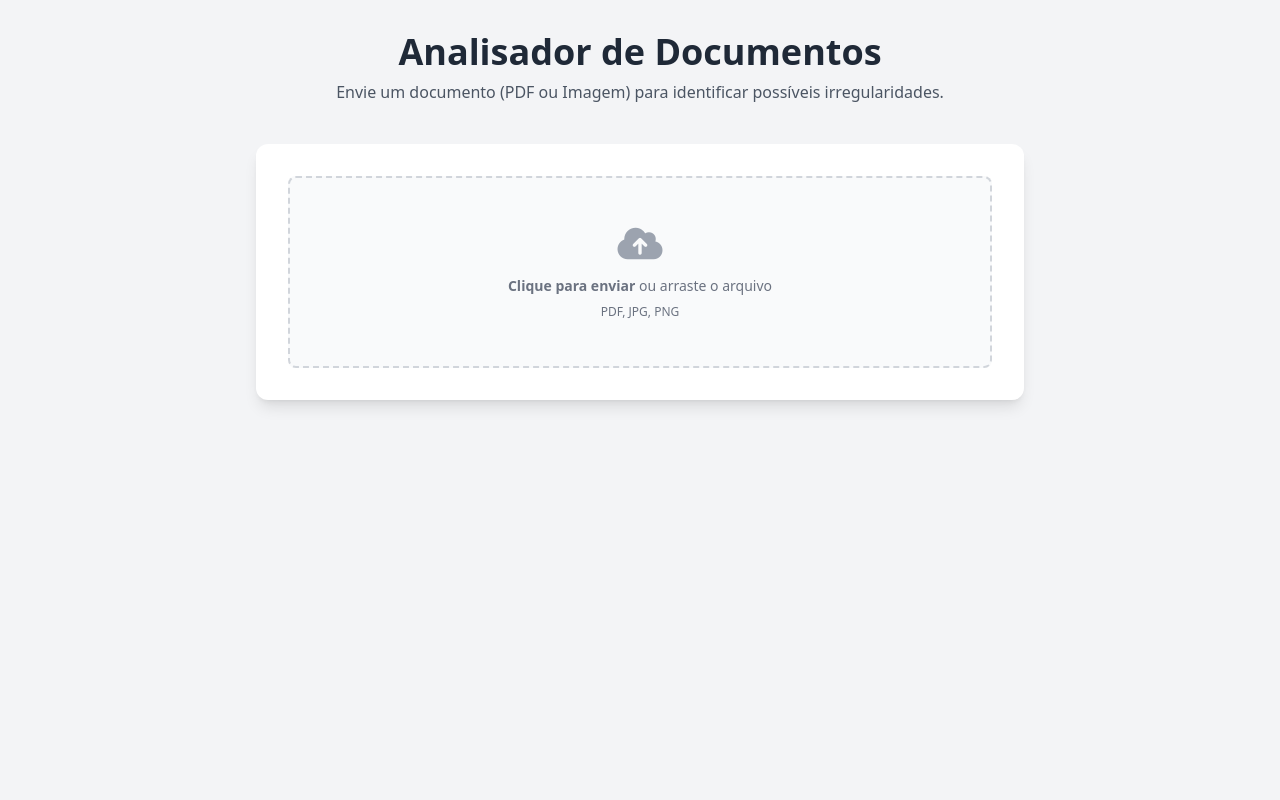
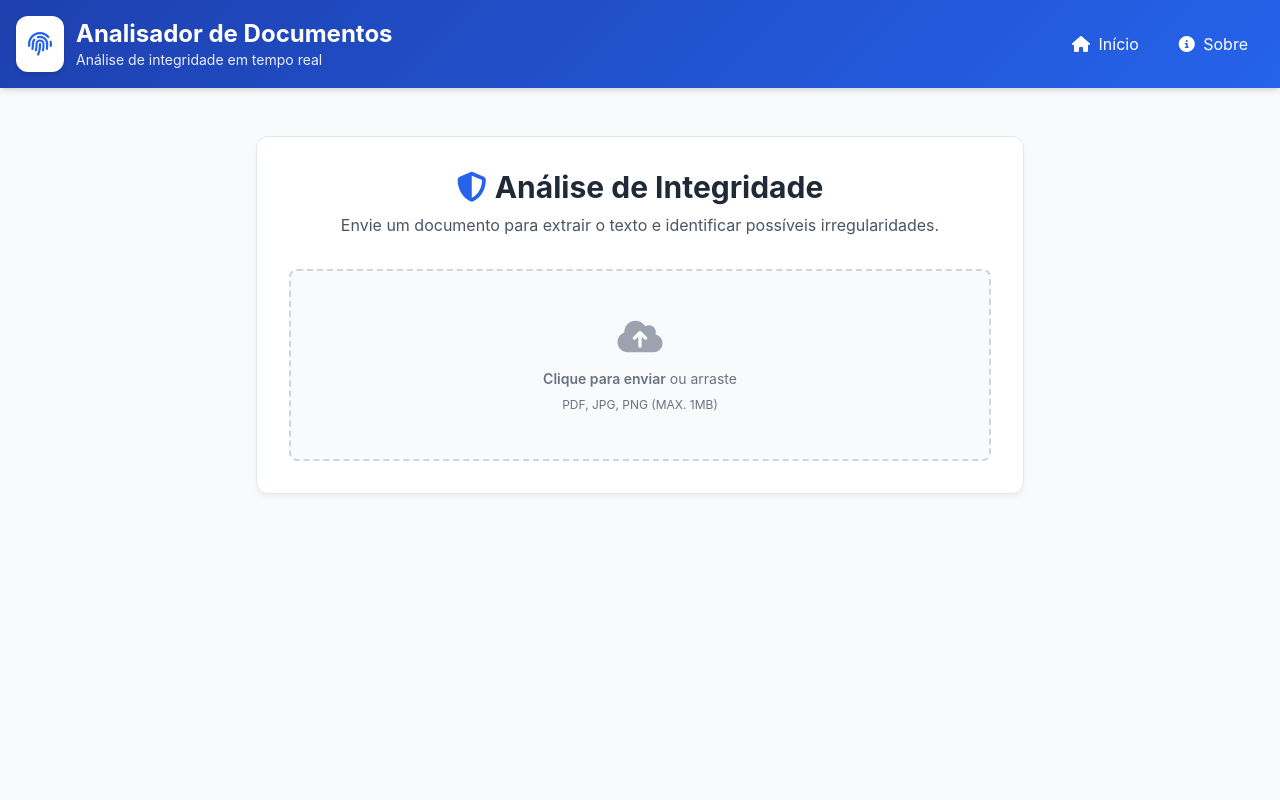
Before and after one commit to YagoEron31/Verificador_documentos, a Flask app: page / in a window 1280 px wide. Run offline with Flask 3, Linux system fonts and the light colour scheme; some libraries are stand-ins or nearby versions.

Commit message:
Update index.html

```diff
--- a/templates/index.html
+++ b/templates/index.html
@@ -3,31 +3,66 @@
 <head>
     <meta charset="UTF-8">
     <meta name="viewport" content="width=device-width, initial-scale=1.0">
-    <title>Analisador de Documentos</title>
+    <title>Analisador Inteligente de Documentos</title>
+    <meta name="description" content="Sistema de análise de documentos para detecção de fraudes">
     <script src="https://cdn.tailwindcss.com"></script>
     <link rel="stylesheet" href="https://cdnjs.cloudflare.com/ajax/libs/font-awesome/6.4.0/css/all.min.css">
     <style>
-        /* Adiciona cores específicas para cada status de resultado */
-        .status-seguro { background-color: #dcfce7; color: #166534; border-left-color: #22c55e; }
-        .status-suspeito { background-color: #fee2e2; color: #991b1b; border-left-color: #ef4444; }
-        .status-erro { background-color: #ffedd5; color: #9a3412; border-left-color: #f97316; }
+        :root {
+            --primary: #2563eb; --secondary: #1e40af; --success: #10b981; --dark: #1e293b;
+        }
+        body { font-family: 'Inter', system-ui, sans-serif; line-height: 1.6; color: #334155; }
+        .gradient-bg { background: linear-gradient(135deg, var(--secondary) 0%, var(--primary) 100%); }
+        .card { transition: all 0.3s cubic-bezier(0.4, 0, 0.2, 1); border-radius: 12px; box-shadow: 0 4px 6px -1px rgba(0, 0, 0, 0.05); border: 1px solid #e2e8f0; }
+        .nav-link { transition: all 0.3s ease; padding: 0.5rem 1rem; border-radius: 6px; }
+        .nav-link:hover, .nav-link:focus { background-color: rgba(255, 255, 255, 0.15); transform: translateY(-2px); outline: none; }
+        .btn { transition: all 0.3s cubic-bezier(0.4, 0, 0.2, 1); border-radius: 8px; font-weight: 500; }
+        .btn:hover { transform: translateY(-2px); box-shadow: 0 10px 15px -3px rgba(0, 0, 0, 0.1); }
+        .file-input-label:hover { transform: translateY(-2px); box-shadow: 0 10px 15px -3px rgba(0, 0, 0, 0.1); }
+        .document-hash { font-family: 'Fira Code', monospace; background: #f8fafc; padding: 12px; border-radius: 8px; border: 1px dashed #cbd5e1; }
+        .status-seguro { background-color: #f0fdf4; color: #166534; border-left-color: #22c55e; }
+        .status-suspeito { background-color: #fef2f2; color: #991b1b; border-left-color: #ef4444; }
+        .status-erro { background-color: #fffbeb; color: #92400e; border-left-color: #f59e0b; }
     </style>
 </head>
-<body class="bg-gray-100 min-h-screen font-sans">
-    <div class="container mx-auto px-4 py-8">
-
-        <header class="text-center mb-10">
-            <h1 class="text-4xl font-bold text-gray-800 mb-2">Analisador de Documentos</h1>
-            <p class="text-gray-600">Envie um documento (PDF ou Imagem) para identificar possíveis irregularidades.</p>
+<body class="bg-gray-50 min-h-screen">
+    <header class="gradient-bg text-white sticky top-0 z-50 shadow-md">
+        <div class="container mx-auto px-4 py-4">
+            <div class="flex flex-col md:flex-row justify-between items-center">
+                <div class="flex items-center mb-4 md:mb-0">
+                    <div class="bg-white p-3 rounded-xl mr-3 shadow-md" aria-hidden="true">
+                        <i class="fas fa-fingerprint text-[var(--primary)] text-2xl"></i>
+                    </div>
+                    <div>
+                        <h1 class="text-2xl font-bold">Analisador de Documentos</h1>
+                        <p class="text-sm opacity-90">Análise de integridade em tempo real</p>
+                    </div>
+                </div>
+                <nav class="flex items-center gap-2">
+                    <a href="#" class="nav-link"><i class="fas fa-home mr-1"></i> Início</a>
+                    <a href="#" class="nav-link"><i class="fas fa-info-circle mr-1"></i> Sobre</a>
+                </nav>
+            </div>
+        </div>
     </header>
 
-        <main class="max-w-3xl mx-auto bg-white rounded-xl shadow-lg p-8">
+    <main class="container mx-auto px-4 py-12">
+        <div class="max-w-3xl mx-auto card bg-white p-8">
+            <header class="text-center mb-8">
+                <h2 class="text-3xl font-bold text-gray-800 mb-2">
+                    <i class="fas fa-shield-alt mr-2 text-[var(--primary)]"></i>Análise de Integridade
+                </h2>
+                <p class="text-gray-600">
+                    Envie um documento para extrair o texto e identificar possíveis irregularidades.
+                </p>
+            </header>
+
             <form action="/" method="post" enctype="multipart/form-data">
-                <label for="file-upload" class="flex flex-col items-center justify-center w-full h-48 border-2 border-dashed border-gray-300 rounded-lg cursor-pointer bg-gray-50 hover:bg-gray-100 transition">
+                <label for="file-upload" class="file-input-label flex flex-col items-center justify-center w-full h-48 border-2 border-dashed border-gray-300 rounded-lg cursor-pointer bg-gray-50 hover:bg-gray-100">
                     <div id="upload-prompt" class="flex flex-col items-center justify-center text-center">
                         <i class="fas fa-cloud-upload-alt text-gray-400 text-4xl mb-3"></i>
-                        <p class="mb-2 text-sm text-gray-500"><span class="font-semibold">Clique para enviar</span> ou arraste o arquivo</p>
-                        <p class="text-xs text-gray-500">PDF, JPG, PNG</p>
+                        <p class="mb-2 text-sm text-gray-500"><span class="font-semibold">Clique para enviar</span> ou arraste</p>
+                        <p class="text-xs text-gray-500">PDF, JPG, PNG (MAX. 1MB)</p>
                     </div>
                     <div id="file-info" class="hidden text-center">
                          <i class="fas fa-file-alt text-indigo-500 text-4xl mb-3"></i>
@@ -35,7 +70,7 @@
                     </div>
                     <input id="file-upload" name="file" type="file" class="hidden" required/>
                 </label>
-                 <button type="submit" id="submit-btn" class="hidden mt-4 w-full bg-indigo-600 hover:bg-indigo-700 text-white font-bold py-3 px-4 rounded-lg transition duration-300 flex items-center justify-center">
+                 <button type="submit" id="submit-btn" class="hidden mt-4 w-full btn bg-[var(--primary)] hover:bg-[var(--secondary)] text-white font-bold py-3 px-4">
                     <i class="fas fa-search mr-2"></i> Analisar Documento
                 </button>
             </form>
@@ -48,25 +83,23 @@
             {% endif %}
 
             {% if resultado %}
-            <div class="mt-8 border-t pt-6">
+            <div class="mt-8 border-t border-gray-200 pt-6">
                 <h2 class="text-2xl font-semibold text-gray-800 mb-4">Resultado da Análise</h2>
 
-                <div class="p-4 rounded-lg border-l-4
+                <div class="p-4 rounded-lg border-l-4 mb-6
                     {% if resultado.status == 'SEGURO' %} status-seguro
                     {% elif resultado.status == 'SUSPEITO' %} status-suspeito
                     {% else %} status-erro {% endif %}">
 
-                    <div class="flex justify-between items-center">
                     <h3 class="font-bold text-lg">
                         {% if resultado.status == 'SEGURO' %} <i class="fas fa-check-circle mr-2"></i>Status: Documento Seguro
                         {% elif resultado.status == 'SUSPEITO' %} <i class="fas fa-exclamation-triangle mr-2"></i>Status: Documento Suspeito
                         {% else %} <i class="fas fa-times-circle mr-2"></i>Status: Erro na Análise
                         {% endif %}
                     </h3>
-                    </div>
 
                     {% if resultado.erros %}
-                    <ul class="list-disc list-inside mt-2 text-sm">
+                    <ul class="list-disc list-inside mt-2 text-sm space-y-1">
                         {% for erro in resultado.erros %}
                         <li>{{ erro }}</li>
                         {% endfor %}
@@ -74,15 +107,16 @@
                     {% endif %}
                 </div>
 
-                <div class="mt-6 text-xs font-mono text-gray-500 break-all">
-                    <strong>Hash do conteúdo (SHA-256):</strong> {{ resultado.hash }}
+                <div class="mb-6 text-sm">
+                    <strong>Hash do Conteúdo (SHA-256):</strong>
+                    <div class="document-hash text-xs mt-1 break-all">{{ resultado.hash }}</div>
                 </div>
 
                 {% if resultado.texto %}
-                <div class="mt-6">
+                <div>
                     <h3 class="font-semibold text-gray-700 mb-2">Texto Extraído:</h3>
-                    <div class="w-full h-48 p-2 border rounded bg-gray-50 text-xs text-gray-600 overflow-auto">
-                        <pre style="white-space: pre-wrap;">{{ resultado.texto }}</pre>
+                    <div class="w-full h-48 p-3 border rounded-lg bg-gray-50 text-xs text-gray-600 overflow-auto">
+                        <pre style="white-space: pre-wrap; word-wrap: break-word;">{{ resultado.texto }}</pre>
                     </div>
                 </div>
                 {% endif %}
@@ -100,13 +134,11 @@
 
         fileInput.addEventListener('change', () => {
             if (fileInput.files.length > 0) {
-                // Mostra o nome do arquivo e o botão de enviar
                 fileNameDisplay.textContent = fileInput.files[0].name;
                 uploadPrompt.classList.add('hidden');
                 fileInfo.classList.remove('hidden');
                 submitBtn.classList.remove('hidden');
             } else {
-                // Esconde o nome do arquivo e o botão
                 uploadPrompt.classList.remove('hidden');
                 fileInfo.classList.add('hidden');
                 submitBtn.classList.add('hidden');
```
Lines whose indentation alone changed are shown as unchanged.
